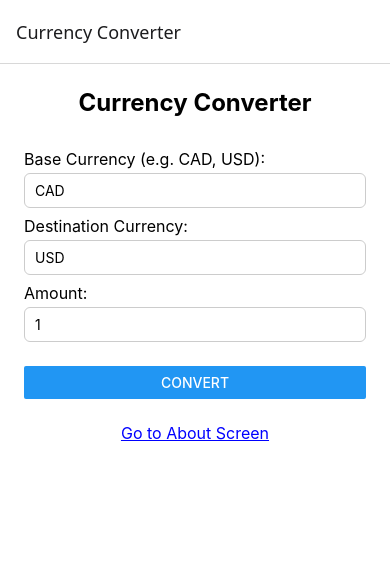
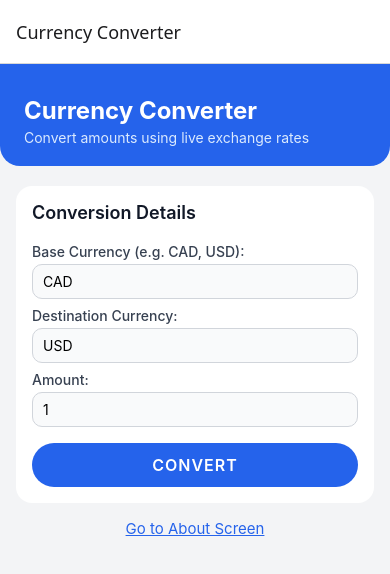
Before and after one commit to arinamirzakhani/A2_ArinaLakshay_MirzakhaniDhawan, a React Native app: screen /Main in a window 390 px wide. Shown: the top 574 px of the page. Built offline with nearby package versions, Linux system fonts and the light colour scheme.

Commit message:
MainScreen update

```diff
--- a/screens/MainScreen.js
+++ b/screens/MainScreen.js
@@ -4,10 +4,10 @@ import {
   View,
   Text,
   TextInput,
-  Button,
   StyleSheet,
   ActivityIndicator,
   TouchableOpacity,
+  ScrollView,
 } from "react-native";
 
 const API_URL = "https://api.freecurrencyapi.com/v1/latest";
@@ -102,8 +102,21 @@ const MainScreen = ({ navigation }) => {
   };
 
   return (
-    <View style={styles.container}>
-      <Text style={styles.title}>Currency Converter</Text>
+    <ScrollView
+      style={styles.container}
+      contentContainerStyle={styles.contentContainer}
+    >
+      {/* Header */}
+      <View style={styles.header}>
+        <Text style={styles.headerTitle}>Currency Converter</Text>
+        <Text style={styles.headerSubtitle}>
+          Convert amounts using live exchange rates
+        </Text>
+      </View>
+
+      {/* Input Card */}
+      <View style={styles.card}>
+        <Text style={styles.sectionTitle}>Conversion Details</Text>
 
         <Text style={styles.label}>Base Currency (e.g. CAD, USD):</Text>
         <TextInput
@@ -133,86 +146,139 @@ const MainScreen = ({ navigation }) => {
 
         {error ? <Text style={styles.error}>{error}</Text> : null}
 
-      {/* Button moved lower using buttonContainer */}
-      <View style={styles.buttonContainer}>
+        {/* Styled Convert Button */}
+        <TouchableOpacity
+          style={styles.convertButton}
+          onPress={handleConvert}
+          disabled={loading}
+        >
           {loading ? (
-          <ActivityIndicator />
+            <ActivityIndicator color="#FFFFFF" />
           ) : (
-          <Button title="Convert" onPress={handleConvert} />
+            <Text style={styles.convertButtonText}>CONVERT</Text>
           )}
+        </TouchableOpacity>
       </View>
 
+      {/* Result Card */}
       {rate !== null && convertedAmount !== null && (
-        <View style={styles.resultContainer}>
+        <View style={styles.card}>
+          <Text style={styles.sectionTitle}>Result</Text>
           <Text style={styles.resultText}>
-            Exchange Rate ({baseCurrency} → {destCurrency}): {rate}
+            Exchange Rate ({baseCurrency} → {destCurrency}):{" "}
+            <Text style={styles.resultHighlight}>{rate}</Text>
           </Text>
           <Text style={styles.resultText}>
-            Converted Amount: {convertedAmount.toFixed(2)} {destCurrency}
+            Converted Amount:{" "}
+            <Text style={styles.resultHighlight}>
+              {convertedAmount.toFixed(2)} {destCurrency}
+            </Text>
           </Text>
         </View>
       )}
 
+      {/* Link to About Screen */}
       <TouchableOpacity
-        style={styles.aboutButton}
+        style={styles.linkContainer}
         onPress={() => navigation.navigate("About")}
       >
-        <Text style={styles.aboutButtonText}>Go to About Screen</Text>
+        <Text style={styles.linkText}>Go to About Screen</Text>
       </TouchableOpacity>
-    </View>
+    </ScrollView>
   );
 };
 
 const styles = StyleSheet.create({
   container: {
     flex: 1,
-    padding: 24,
-    backgroundColor: "#fff",
+    backgroundColor: "#F3F4F6",
   },
-  title: {
+  contentContainer: {
+    paddingBottom: 24,
+  },
+  header: {
+    paddingTop: 32,
+    paddingBottom: 20,
+    paddingHorizontal: 24,
+    backgroundColor: "#2563EB",
+    borderBottomLeftRadius: 20,
+    borderBottomRightRadius: 20,
+    elevation: 3,
+  },
+  headerTitle: {
     fontSize: 24,
-    fontWeight: "bold",
-    marginBottom: 24,
-    textAlign: "center",
+    fontWeight: "700",
+    color: "#FFFFFF",
+  },
+  headerSubtitle: {
+    marginTop: 4,
+    fontSize: 14,
+    color: "#DBEAFE",
+  },
+  card: {
+    backgroundColor: "#FFFFFF",
+    marginHorizontal: 16,
+    marginTop: 20,
+    padding: 16,
+    borderRadius: 16,
+    elevation: 2,
+  },
+  sectionTitle: {
+    fontSize: 18,
+    fontWeight: "600",
+    marginBottom: 12,
+    color: "#111827",
   },
   label: {
-    fontSize: 16,
+    fontSize: 14,
     marginTop: 8,
+    color: "#374151",
+    fontWeight: "500",
   },
   input: {
     borderWidth: 1,
-    borderColor: "#ccc",
-    borderRadius: 6,
+    borderColor: "#D1D5DB",
+    borderRadius: 10,
     paddingHorizontal: 10,
     paddingVertical: 8,
     marginTop: 4,
+    backgroundColor: "#F9FAFB",
   },
   error: {
-    color: "red",
+    color: "#DC2626",
     marginTop: 12,
     marginBottom: 8,
+    fontSize: 13,
   },
-  buttonContainer: {
-    marginTop: 24,
+  convertButton: {
+    marginTop: 16,
+    backgroundColor: "#2563EB",
+    paddingVertical: 12,
+    borderRadius: 999,
+    alignItems: "center",
   },
-  resultContainer: {
-    marginTop: 16,
-    padding: 12,
-    borderRadius: 6,
-    borderWidth: 1,
-    borderColor: "#ddd",
+  convertButtonText: {
+    color: "#FFFFFF",
+    fontSize: 16,
+    fontWeight: "600",
+    letterSpacing: 1,
   },
   resultText: {
-    fontSize: 16,
-    marginBottom: 4,
+    fontSize: 15,
+    color: "#374151",
+    marginBottom: 6,
   },
-  aboutButton: {
-    marginTop: 24,
+  resultHighlight: {
+    fontWeight: "700",
+    color: "#111827",
+  },
+  linkContainer: {
+    marginTop: 16,
     alignItems: "center",
   },
-  aboutButtonText: {
-    fontSize: 16,
-    color: "blue",
+  linkText: {
+    fontSize: 15,
+    color: "#2563EB",
     textDecorationLine: "underline",
   },
 });
```
Lines whose indentation alone changed are shown as unchanged.
